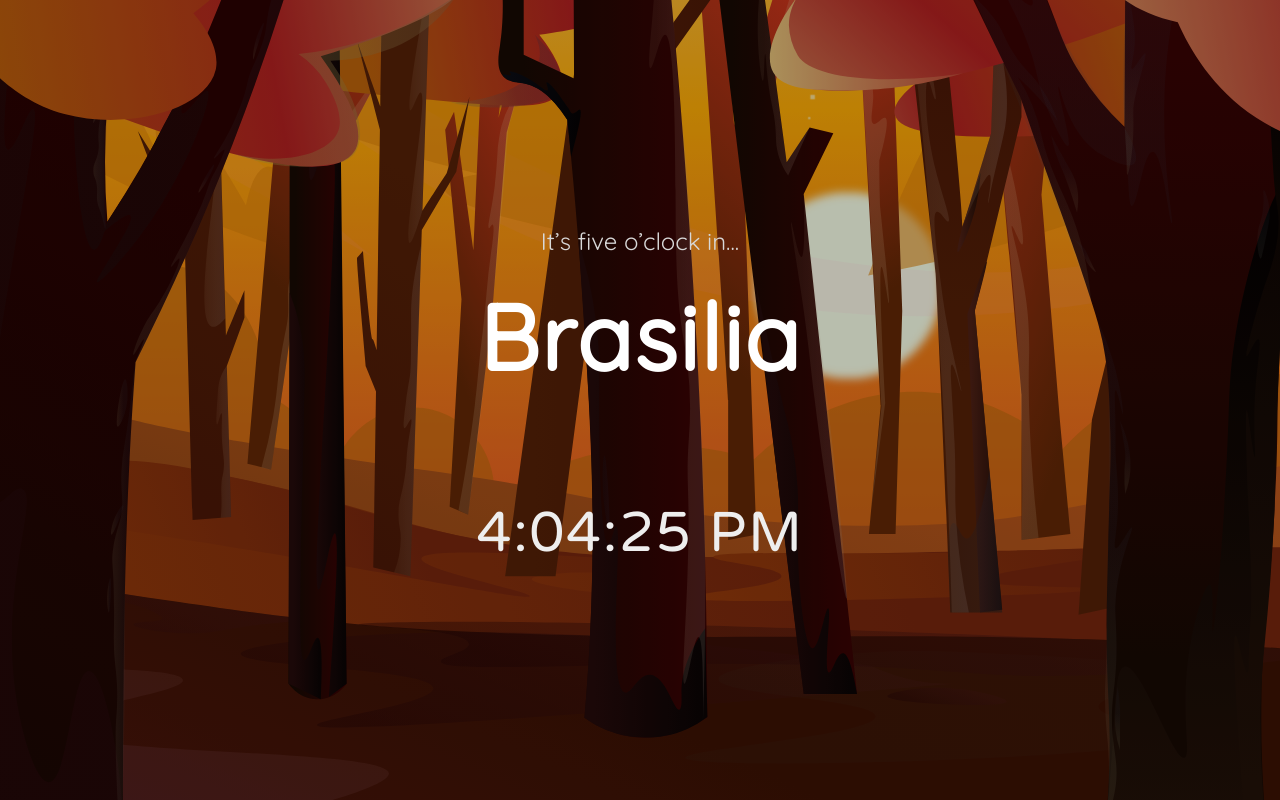
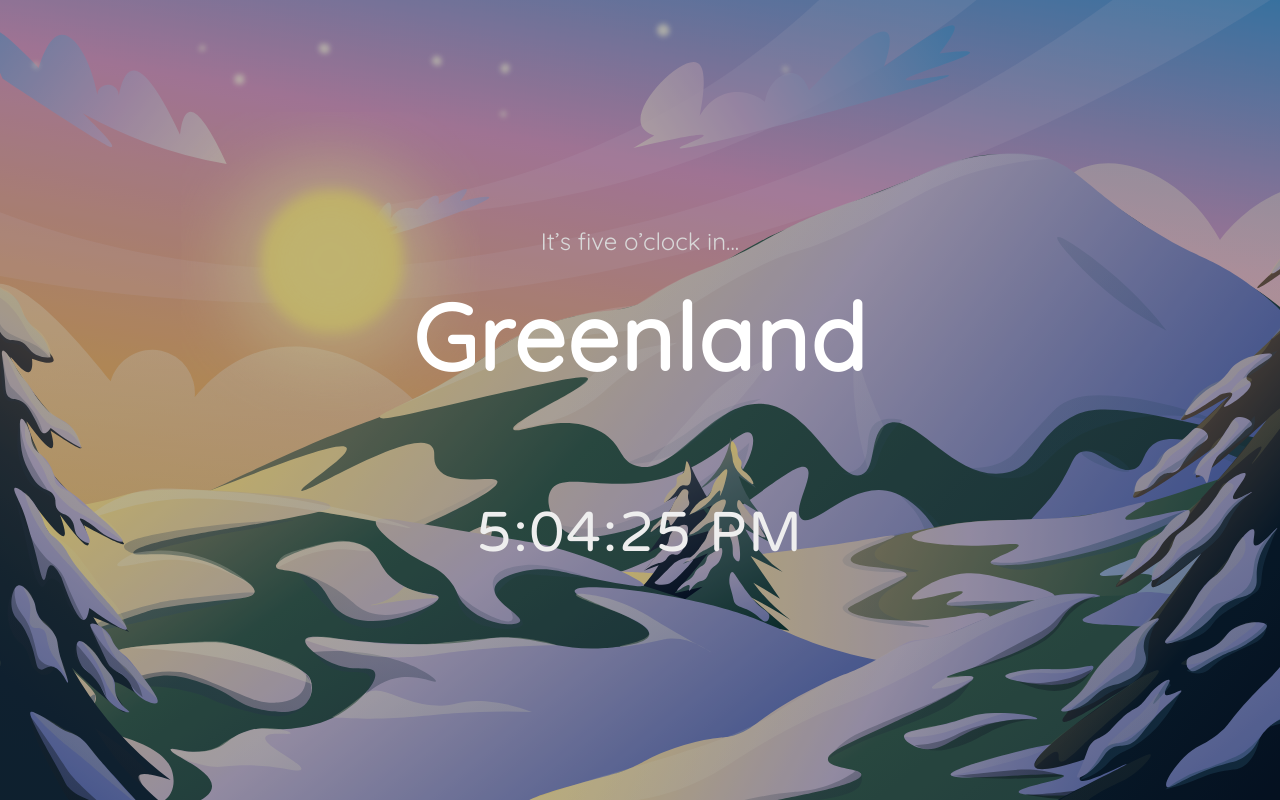
Before and after one commit to domlander/itsfiveoclocksomewhere, a Next.js app: page / in a window 1280 px wide. Built offline with nearby package versions, Linux system fonts and the light colour scheme.

Commit message:
Change getUTCHours to getHours

```diff
--- a/pages/index.tsx
+++ b/pages/index.tsx
@@ -5,9 +5,13 @@ import styles from "../styles/Home.module.css";
 import Clock from "../src/Clock";
 import ImageDictionary from "../src/ImageLookUp";
 
+const HOURS_IN_DAY = 24;
+const HOURS_BEFORE_5PM = 17;
+
 export default function Home() {
-  const hours = new Date().getUTCHours() + 1;
-  const hoursUntil5pm = (24 + 17 - hours) % 24;
+  const currentTimeInHours = new Date().getHours();
+  const hoursUntil5pm =
+    (HOURS_IN_DAY + HOURS_BEFORE_5PM - currentTimeInHours) % 24;
   const location = ImageDictionary[hoursUntil5pm];
 
   return (
--- a/src/ImageLookUp.ts
+++ b/src/ImageLookUp.ts
@@ -10,8 +10,8 @@ const ImageLookUp: Dictionary = {
   4: ["Mumbai", "India-sunset.svg"], // 8pm GMT
   5: ["Omsk", "Snow-sunset.svg"],
   6: ["Jakarta", "Indonesia-sunset.svg"],
-  7: ["Beijing", "China-sunset.svg"], // 12am GMT
-  8: ["Tokyo", "ItsukishimaGateJapan-sunset.svg"],
+  7: ["Beijing", "China-sunset.svg"],
+  8: ["Tokyo", "ItsukishimaGateJapan-sunset.svg"], // 12am GMT
   9: ["Sydney", "City-sunset.svg"],
   10: ["Magadan", "Snow-sunset.svg"],
   11: ["Auckland", "Valley-day.svg"],
```
